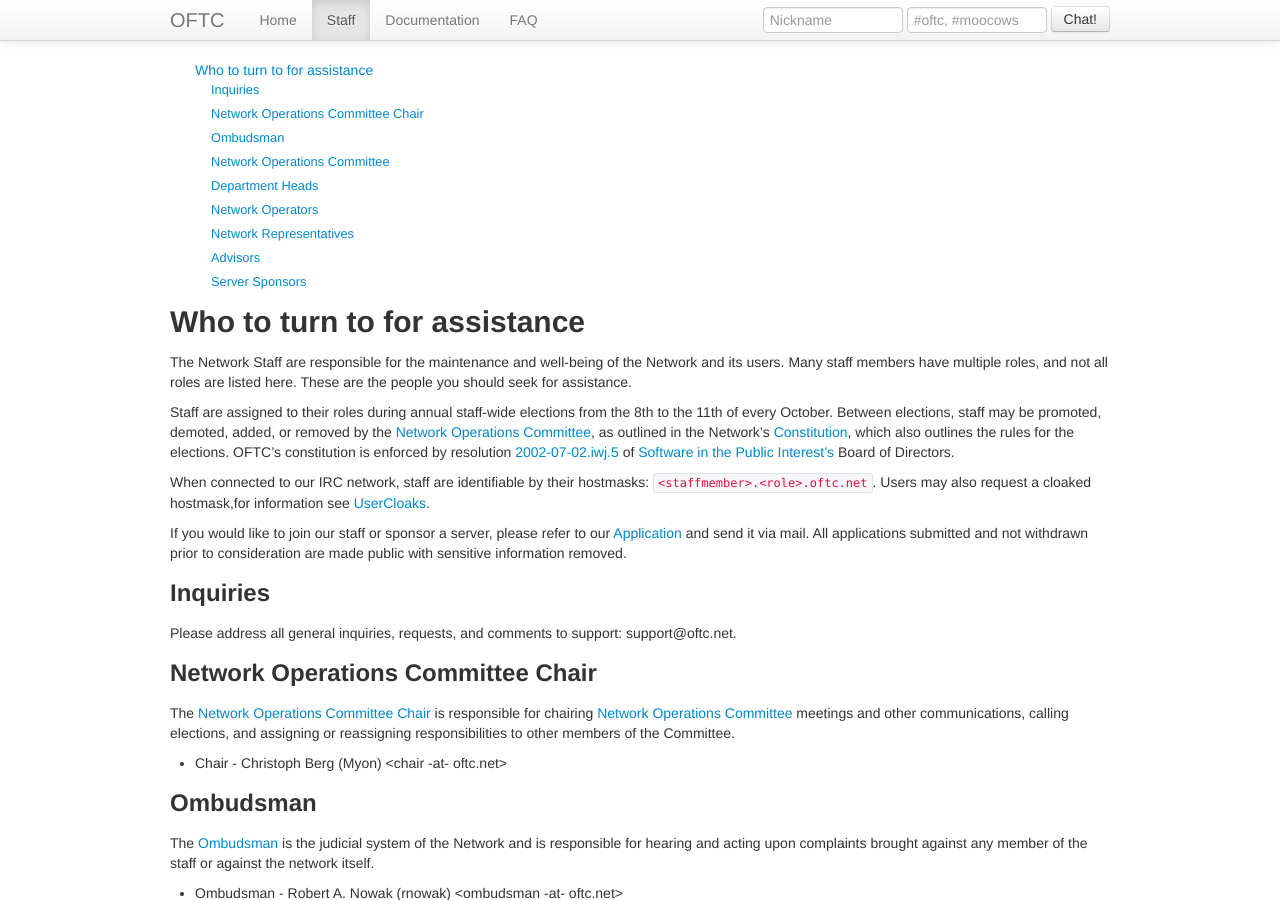
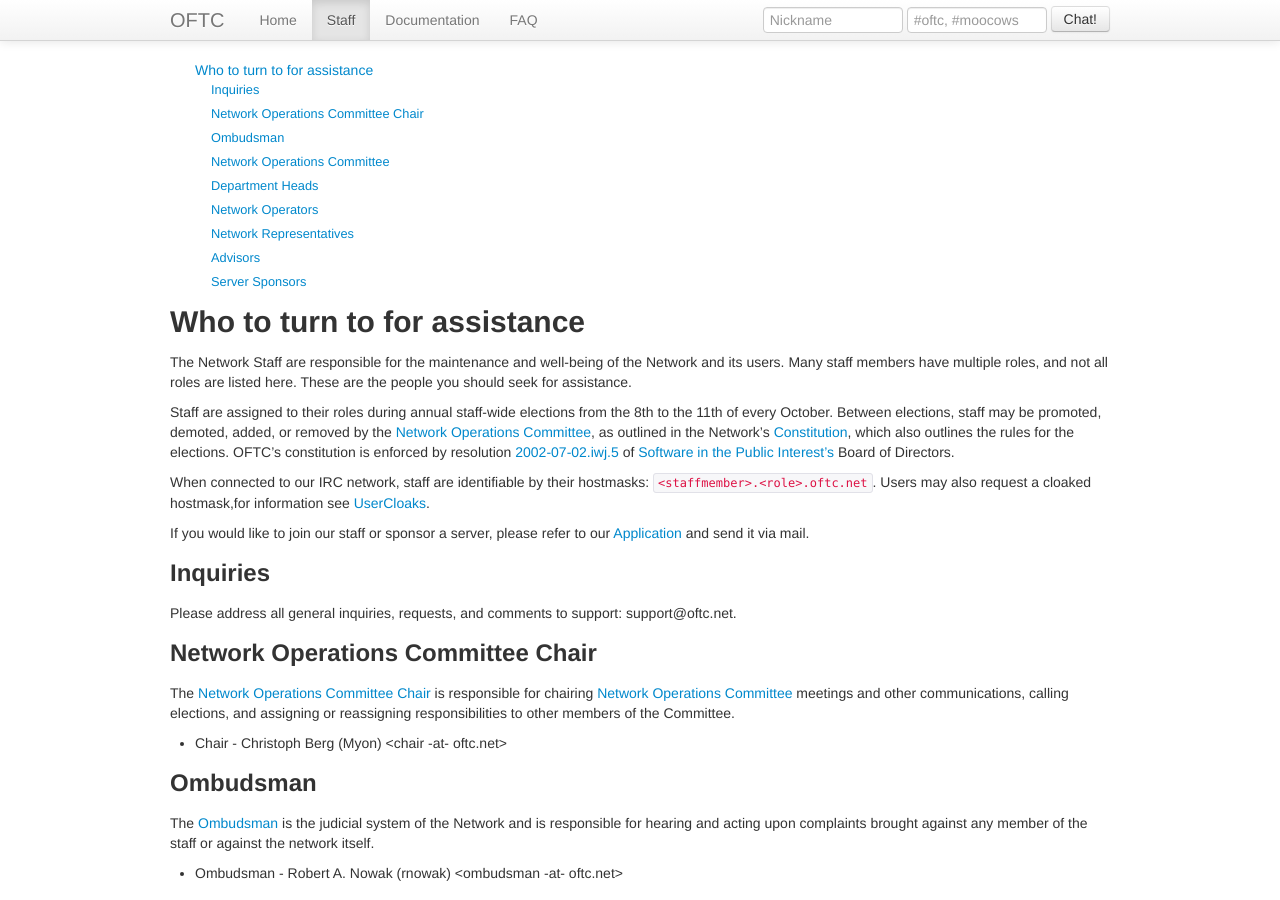
Before and after one commit to oftc/oftc-web, a Jekyll site: the page built from staff.md, in a window 1280 px wide and 900 px high. Built offline with Jekyll 4.4.1, drawn with Linux system fonts in a browser that asks for light colours.

Commit message:
Staff: remove 'submitted applications will be public' mention
Submitted applications are not made public.

```diff
--- a/staff.md
+++ b/staff.md
@@ -26,9 +26,7 @@
 information see [UserCloaks](/UserCloaks).
 
 If you would like to join our staff or sponsor a server, please refer to our
-[Application](/Application) and send it via mail. All applications submitted and
-not withdrawn prior to consideration are made public with sensitive information
-removed.
+[Application](/Application) and send it via mail.
 
 ## Inquiries ##
 
```
